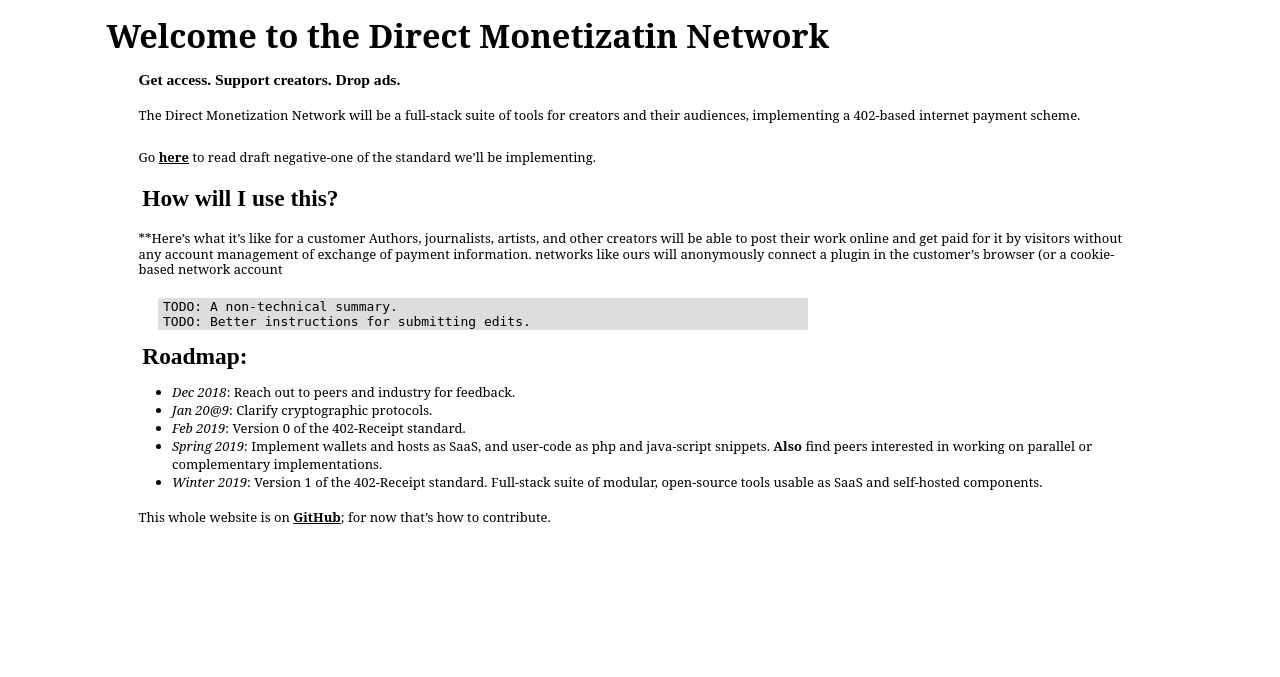
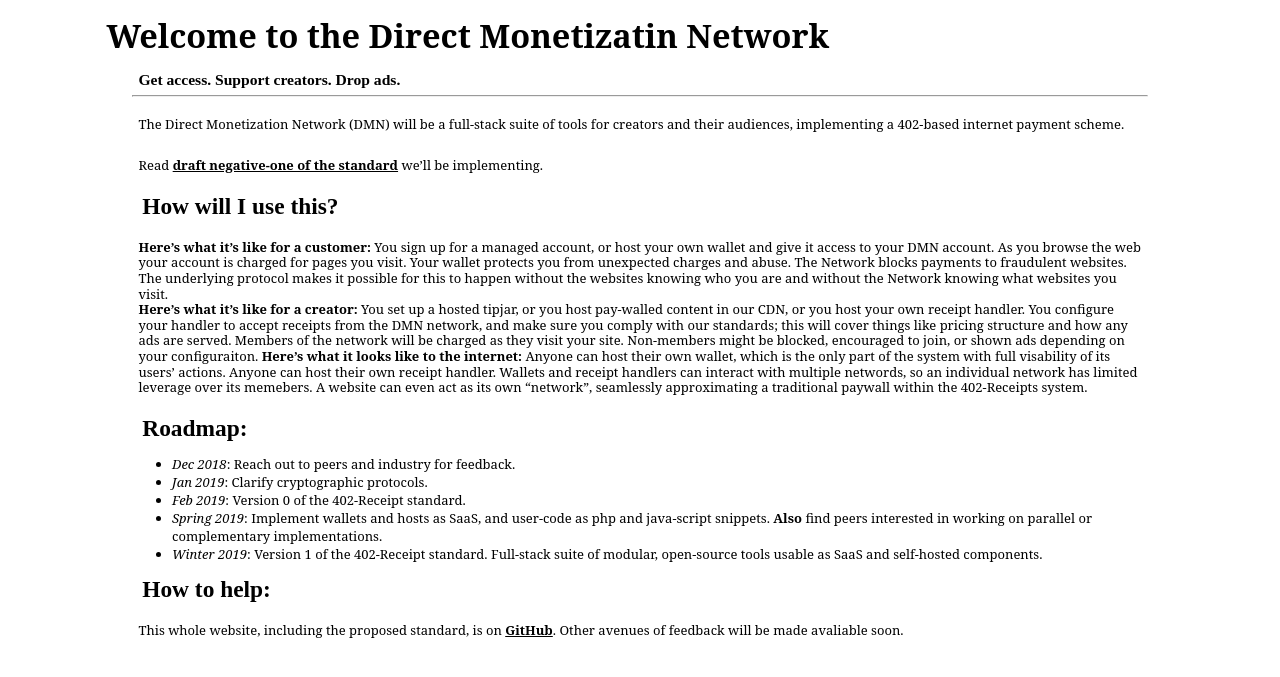
Before and after one commit to erikpukinskis/direct-monetization-static, a Jekyll site: the page built from welcome-to-the-dmn.markdown, in a window 1280 px wide. Shown: the top 677 px of the page. Built offline with Jekyll 4.4.1, drawn with Linux system fonts in a browser that asks for light colours.

Commit message:
edit the DMN homepage

````diff
--- a/welcome-to-the-dmn.markdown
+++ b/welcome-to-the-dmn.markdown
@@ -8,23 +8,23 @@ description: The Direct Monetization Network will be a full-stack suite of tools
 
 ### Get access. Support creators. Drop ads.
 
-The Direct Monetization Network will be a full-stack suite of tools for creators and their audiences, implementing a 402-based internet payment scheme.
+-------------------------------------------
 
-Go [here]({{"/introduction.html" | relative_url}}) to read draft negative-one of the standard we'll be implementing.
+The Direct Monetization Network (DMN) will be a full-stack suite of tools for creators and their audiences, implementing a 402-based internet payment scheme.
+
+Read [draft negative-one of the standard]({{"/introduction.html" | relative_url}}) we'll be implementing.
 
 ## How will I use this?
-**Here's what it's like for a customer
-Authors, journalists, artists, and other creators will be able to post their work online and get paid for it by visitors
-without any account management of exchange of payment information. networks like ours will anonymously connect a plugin in the customer's browser (or a cookie-based network account
-```
-TODO: A non-technical summary.
-TODO: Better instructions for submitting edits.
-```
+**Here's what it's like for a customer:** You sign up for a managed account, or host your own wallet and give it access to your DMN account. As you browse the web your account is charged for pages you visit. Your wallet protects you from unexpected charges and abuse. The Network blocks payments to fraudulent websites. The underlying protocol makes it possible for this to happen without the websites knowing who you are and without the Network knowing what websites you visit.
+**Here's what it's like for a creator:** You set up a hosted tipjar, or you host pay-walled content in our CDN, or you host your own receipt handler. You configure your handler to accept receipts from the DMN network, and make sure you comply with our standards; this will cover things like pricing structure and how any ads are served. Members of the network will be charged as they visit your site. Non-members might be blocked, encouraged to join, or shown ads depending on your configuraiton.
+**Here's what it looks like to the internet:** Anyone can host their own wallet, which is the only part of the system with full visability of its users' actions. Anyone can host their own receipt handler. Wallets and receipt handlers can interact with multiple networds, so an individual network has limited leverage over its memebers. A website can even act as its own "network", seamlessly approximating a traditional paywall within the 402-Receipts system.
+
 ## Roadmap:
 - _Dec 2018_: Reach out to peers and industry for feedback.
-- _Jan 20@9_: Clarify cryptographic protocols.
+- _Jan 2019_: Clarify cryptographic protocols.
 - _Feb 2019_: Version 0 of the 402-Receipt standard.
 - _Spring 2019_: Implement wallets and hosts as SaaS, and user-code as php and java-script snippets. **Also** find peers interested in working on parallel or complementary implementations.
 - _Winter 2019_: Version 1 of the 402-Receipt standard. Full-stack suite of modular, open-source tools usable as SaaS and self-hosted components.
 
-This whole website is on [GitHub](https://github.com/ShapeOfMatter/direct-monetization-static); for now that's how to contribute.
+## How to help:
+This whole website, including the proposed standard, is on [GitHub](https://github.com/ShapeOfMatter/direct-monetization-static). Other avenues of feedback will be made avaliable soon.
````
